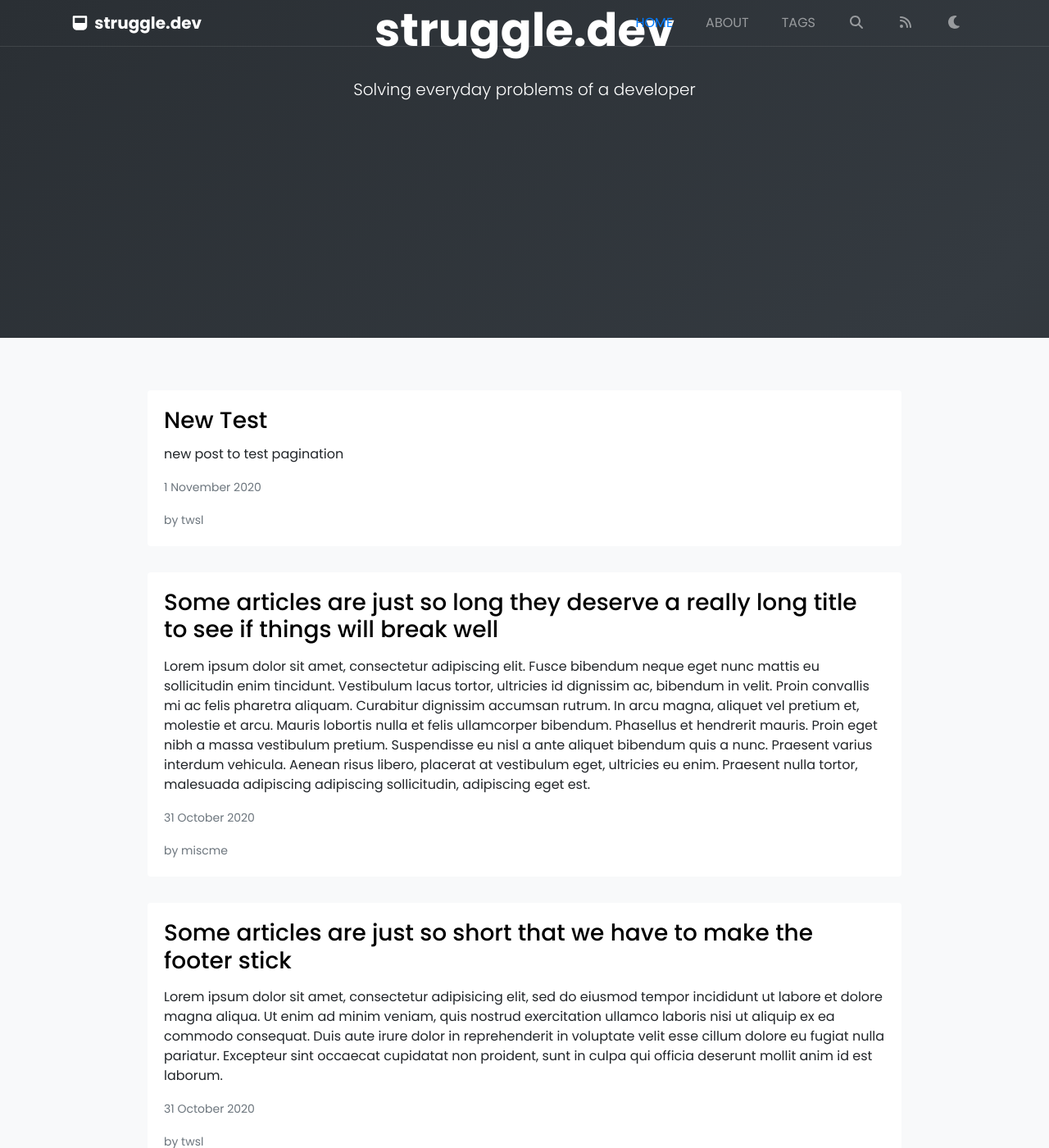
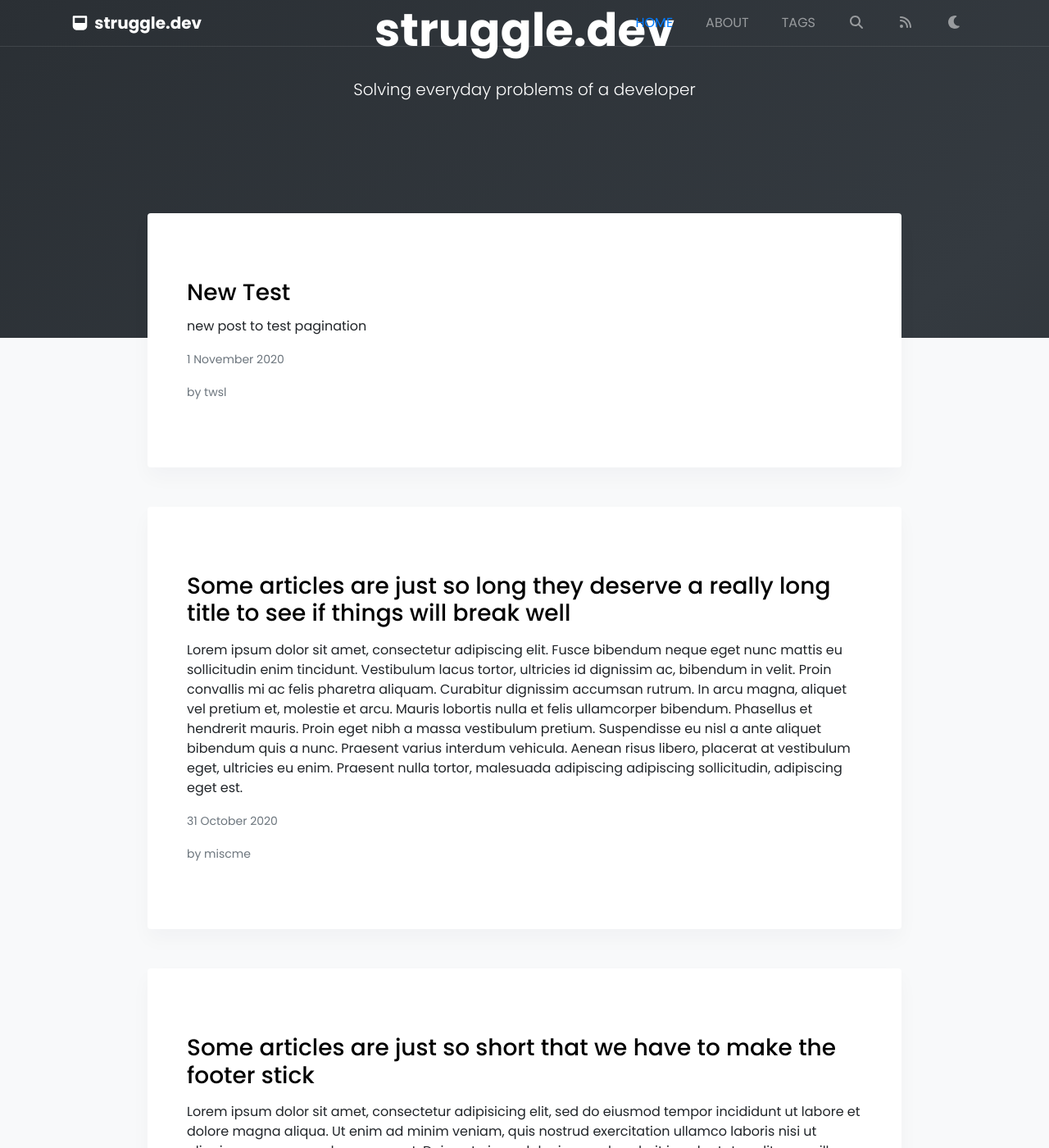
Before and after one commit to twsl/jekyll-struggle, a Jekyll site: the page built from index.html, in a window 1280 px wide and 1400 px high, scrolled down 237 px. Shown: the whole window at 82% size. Built offline with Jekyll 4.4.1, drawn with Linux system fonts in a browser that asks for light colours; nearby versions of some CDN libraries; library files that are not in the unit come from our copies; the list of posts is cut into pages by our own code.

Commit message:
progress

```diff
--- a/_includes/post_list.html
+++ b/_includes/post_card.html
@@ -1,5 +1,5 @@
 <li class="col-xl-12 col-xxl-6">
-  <div class="card border-0 my-3 {%- if include.is_first -%}{{ " card-top" }}{%- endif -%}">
+  <div class="card border-0 {%- if include.is_first -%}{{ " mb-4 card-top" }}{%- else -%}{{ " my-4" }}{%- endif -%}" data-aos="fade-up">
     {%- if site.show_image -%}
     {%- if post.image -%}
     <div class="col-4 d-table-cell p-3 v-align-middle">
--- a/_layouts/home.html
+++ b/_layouts/home.html
@@ -61,7 +61,7 @@ layout: default
           {%- assign is_first = true -%}
           {% endif %}
 
-          {%- include post_list.html is_first=is_first -%}
+          {%- include post_card.html is_first=is_first -%}
 
           {%- endfor -%}
         </ul>
--- a/_sass/struggle/layout/_layout.card.scss
+++ b/_sass/struggle/layout/_layout.card.scss
@@ -2,4 +2,16 @@
   a {
     color: $black;
   }
+  box-shadow:  0 0.75rem 1.5rem rgba(18, 38, 63, 0.03);
+
 }
+.card:hover {
+  box-shadow: 0 1rem 3rem rgba(31, 45, 61, 0.05) !important;
+}
+.card-body {
+
+  padding: 5rem 3rem !important;
+}
+.card-top {
+  margin-top: -12.5rem !important;
+}
```
